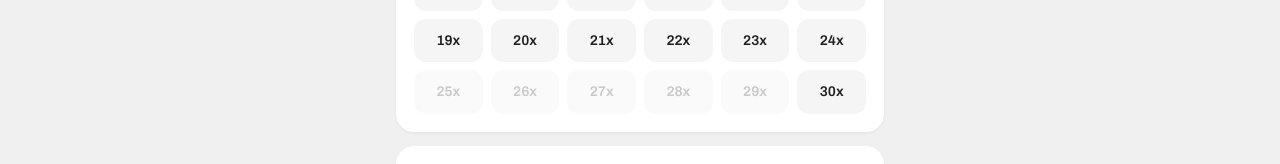
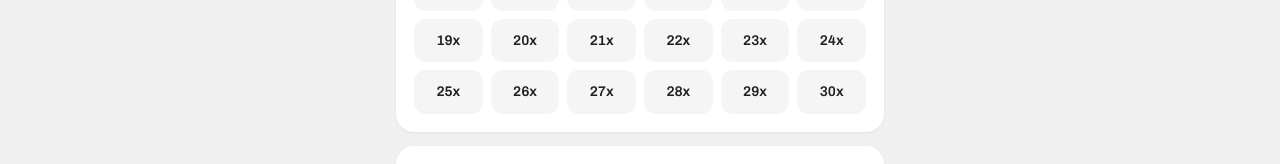
Before and after one commit to daanielfernando/cessao-credito, a plain HTML site: page simulador.html in a window 1280 px wide. Shown: the part 1143-1307 px from the top of the page. Drawn offline with Linux system fonts and the light colour scheme.

Commit message:
Add files via upload

```diff
--- a/simulador.html
+++ b/simulador.html
@@ -266,7 +266,7 @@ td input::placeholder{color:#CFCFCF;font-weight:400}
 (function(){
   const PRAZO_MAX = 30;
   const CARENCIAS = [30,60,90];
-  const CHAVE = 'solturi-parcelamento-v11';
+  const CHAVE = 'solturi-parcelamento-v12';
 
   const RET = [
     ['2,13','4,22','6,30'],['3,18','5,24','7,30'],['4,21','6,25','8,30'],['5,20','7,20','9,20'],
@@ -275,7 +275,11 @@ td input::placeholder{color:#CFCFCF;font-weight:400}
     ['14,40','16,30','18,10'],['15,30','17,20','19,00'],['16,20','18,00','19,90'],['17,10','18,90','20,70'],
     ['17,90','19,80','21,60'],['18,80','20,60','22,40'],['19,60','21,40','23,20'],['20,50','22,30','24,00'],
     ['21,30','23,10','24,80'],['22,10','23,90','25,60'],['22,90','24,70','26,30'],['23,40','25,10','26,70'],
-    ['','',''],['','',''],['','',''],['','',''],['','',''],
+    ['24,13','25,82','27,42'],
+    ['24,87','26,53','28,13'],
+    ['25,60','27,25','28,85'],
+    ['26,33','27,97','29,57'],
+    ['27,07','28,68','30,28'],
     ['27,80','29,40','31,00']
   ];
   const CARTAO = ['4,87','5,01','6,92','6,86','7,81','8,78','10,10','11,11','12,13','13,18','14,24',
```
Also changed, not shown: index.html (+6 -2 lines), simulador-representante.html (+6 -2 lines), simulador-retencao-juros.html (+6 -2 lines).
